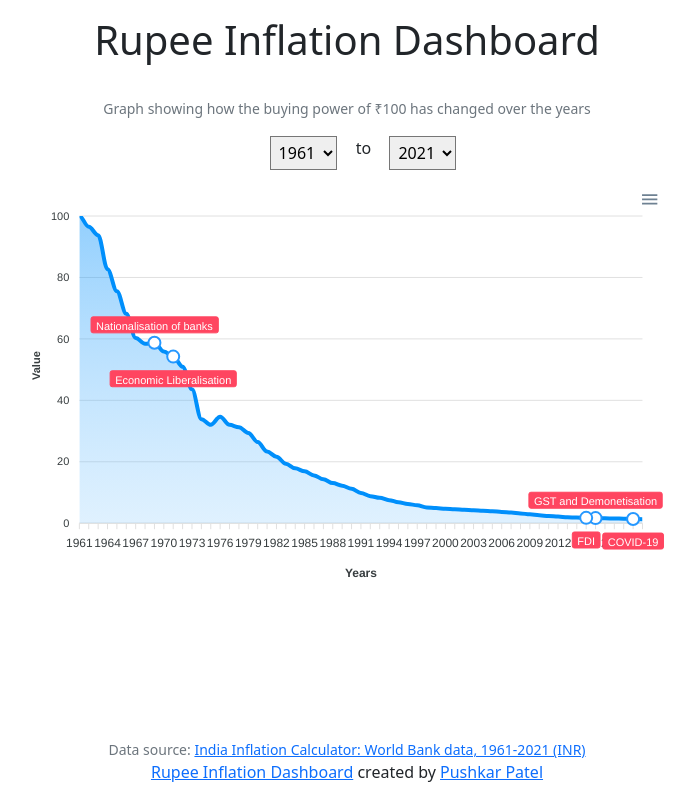
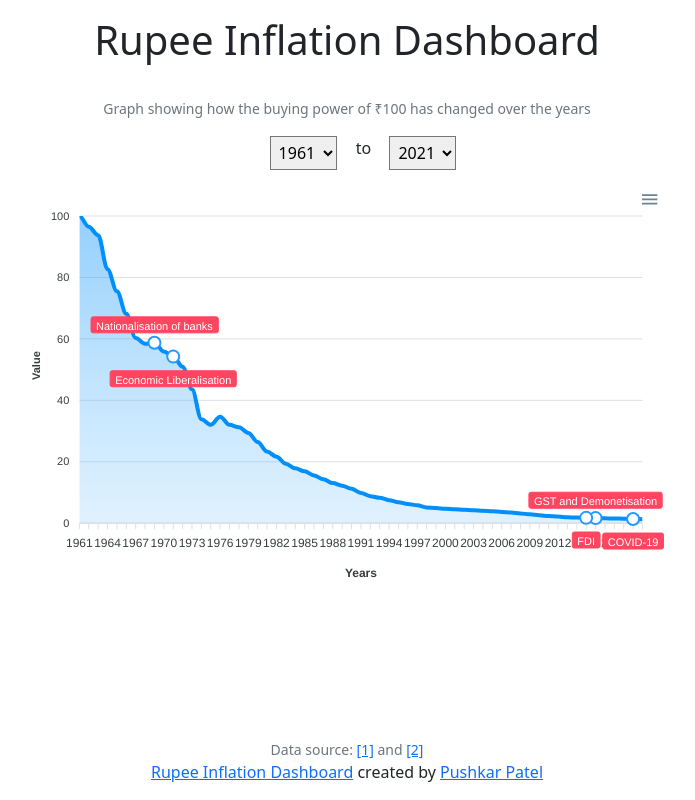
Before and after one commit to thepushkarp/rupee-inflation-dashboard, a React (Create React App) app: page / in a window 1280 px wide. Shown: the whole page, without its empty margins (293-988 px from the left). Built offline with nearby package versions, Linux system fonts and the light colour scheme.

Commit message:
Add annotation source

```diff
--- a/src/App.js
+++ b/src/App.js
@@ -259,7 +259,15 @@ class App extends React.Component {
               target="_blank"
               rel="noopener noreferrer"
             >
-              India Inflation Calculator: World Bank data, 1961-2021 (INR)
+              [1]
+            </a>{' '}
+            and{' '}
+            <a
+              href="https://www.timesnownews.com/india/article/8-big-indian-economic-reforms-that-changed-status-quo/51923"
+              target="_blank"
+              rel="noopener noreferrer"
+            >
+              [2]
             </a>
           </small>
           <div>
@@ -270,6 +278,7 @@ class App extends React.Component {
             >
               Rupee Inflation Dashboard
             </a>
+
             {` created by `}
             <a
               href="https://thepushkarp.com"
```
